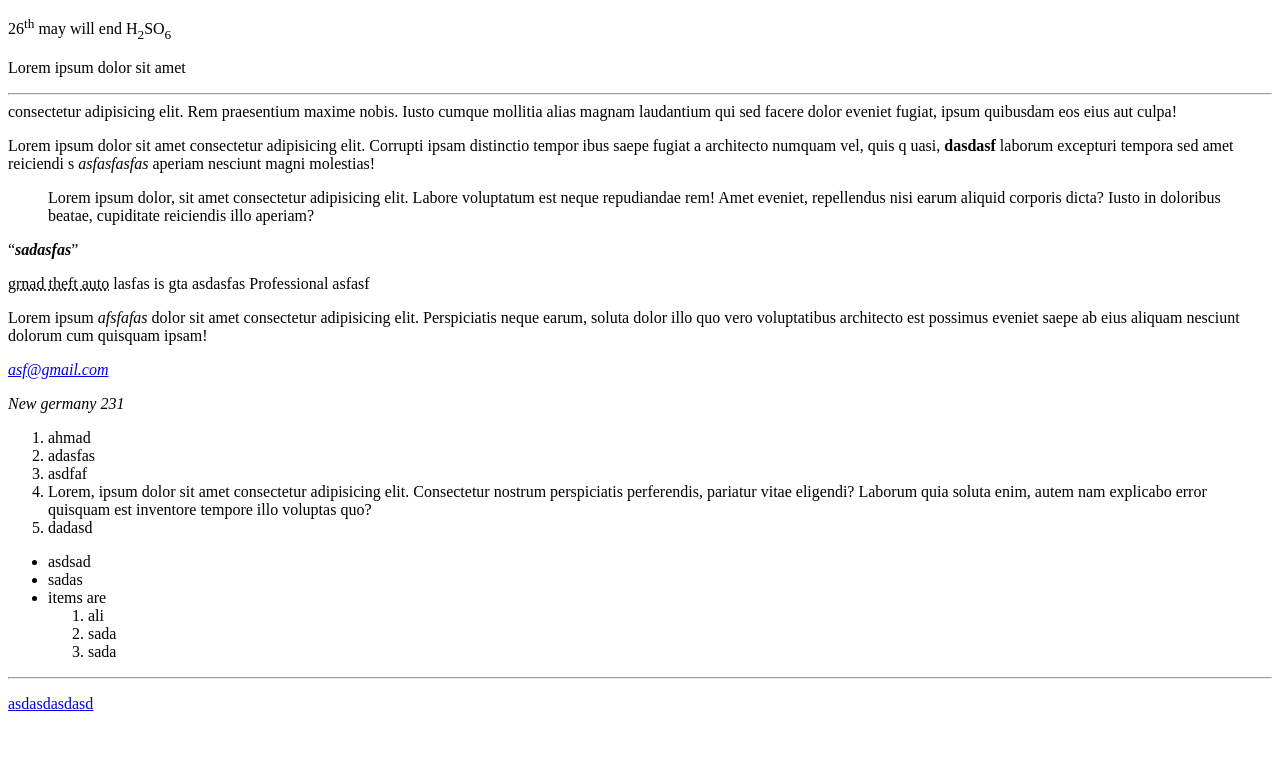
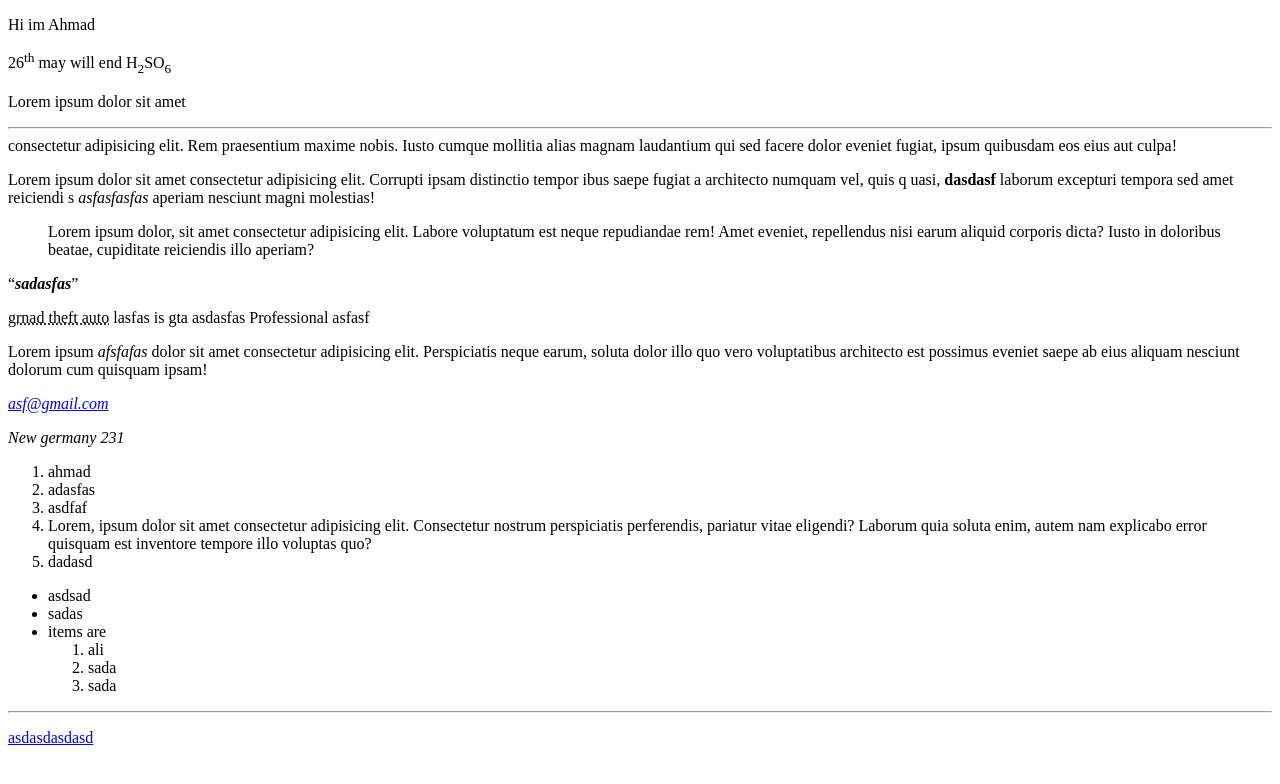
Before and after one commit to aeongt710/test_surge, a plain HTML site: page index.html in a window 1280 px wide. Drawn offline with Linux system fonts and the light colour scheme.

Commit message:
Update index.html

```diff
--- a/index.html
+++ b/index.html
@@ -6,6 +6,7 @@
     <title>First Surge</title>
 </head>
 <body>
+    <p> Hi im Ahmad </p>
     <p>
         26<sup>th</sup> may will end H<sub>2</sub>SO<sub>6</sub>
     </p>
```
